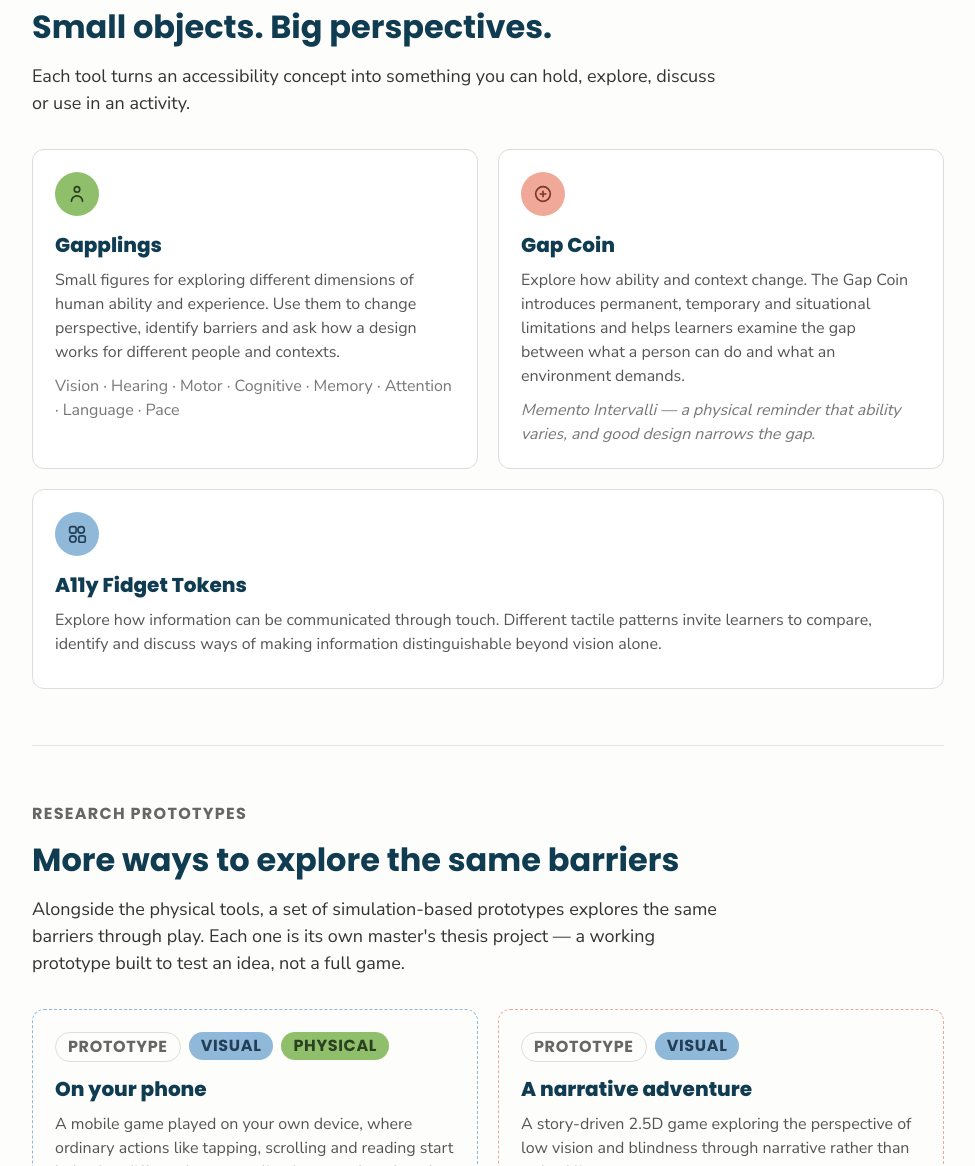
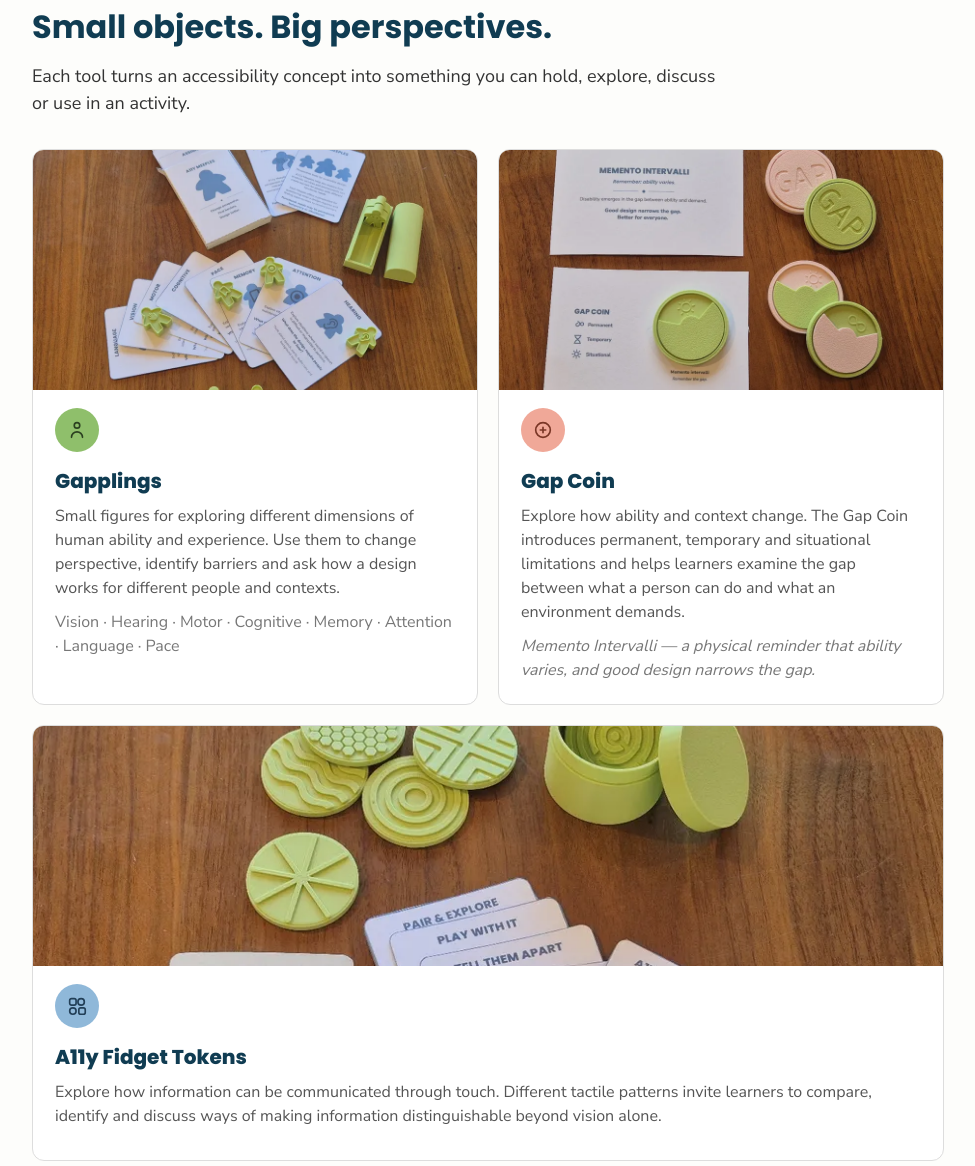
Before and after one commit to a11y-intuition-lab/a11y-intuition-lab.github.io, a plain HTML site: page index.html in a window 1280 px wide. Shown: the part 1321-2487 px from the top of the page, without its empty margins (152-1127 px from the left). Drawn offline with Linux system fonts and the light colour scheme.

Commit message:
Landing page: add photos of the physical tools to the tool cards
Each tool card now leads with a photo of the printed object and its
cards. Photos are resized to 920px WebP (~95 KB each, down from ~2 MB
PNG) and lazy-loaded. The full-width Fidget Tokens card uses a higher
focal point so the tokens stay in frame when cropped to a wide band.

Co-Authored-By: Claude Opus 5.5 <noreply@anthropic.com>

```diff
--- a/index.html
+++ b/index.html
@@ -272,6 +272,20 @@
   @media (prefers-reduced-motion: no-preference){
     .tool:hover, .tool:focus-visible{ transform:translateY(-2px); }
   }
+  /* Photo of the physical object, bleeding to the card edges */
+  .tool-photo{
+    display:block;
+    width:calc(100% + 44px);
+    margin:-22px -22px 18px;
+    aspect-ratio:3 / 2;
+    max-height:240px;
+    object-fit:cover;
+    object-position:center;
+    border-radius:10.5px 10.5px 0 0;
+    background:#eee;
+  }
+  /* The full-width card crops to a wide band, so aim it at the objects */
+  .tool-photo-high{ object-position:center 24%; }
   .tool-icon{
     width:44px;
     height:44px;
@@ -613,6 +627,8 @@
     <ul class="tools">
       <li>
         <a class="tool tool-green" href="https://github.com/a11y-intuition-lab/gapplings">
+          <img class="tool-photo" src="images/gapplings.webp" width="920" height="690" loading="lazy"
+               alt="Pale green meeple figures, each embossed with a different symbol, standing on cards labelled Language, Vision, Motor, Cognitive, Pace, Memory, Attention and Hearing, beside the printed Gapplings deck.">
           <span class="tool-icon" aria-hidden="true">
             <svg viewBox="0 0 24 24" fill="none" stroke="currentColor" stroke-width="1.8" stroke-linecap="round" stroke-linejoin="round"><circle cx="12" cy="7" r="3"/><path d="M6 20c0-3.3 2.7-6 6-6s6 2.7 6 6"/></svg>
           </span>
@@ -623,6 +639,8 @@
       </li>
       <li>
         <a class="tool tool-coral" href="https://github.com/a11y-intuition-lab/gap-coin">
+          <img class="tool-photo" src="images/gap-coin.webp" width="920" height="690" loading="lazy"
+               alt="Two pairs of Gap Coins in pink and green — one pair embossed GAP, the other showing a two-tone landscape with a sun and an infinity symbol — beside the Memento Intervalli cards.">
           <span class="tool-icon" aria-hidden="true">
             <svg viewBox="0 0 24 24" fill="none" stroke="currentColor" stroke-width="1.8" stroke-linecap="round" stroke-linejoin="round"><circle cx="12" cy="12" r="8"/><path d="M9 12h6M12 9v6"/></svg>
           </span>
@@ -633,6 +651,8 @@
       </li>
       <li>
         <a class="tool tool-blue" href="https://github.com/a11y-intuition-lab/fidget-tokens">
+          <img class="tool-photo tool-photo-high" src="images/fidget-tokens.webp" width="920" height="690" loading="lazy"
+               alt="Six pale green tokens with different raised textures — honeycomb, waves, concentric rings, a maze, cross-hatching and spokes — beside a round storage tin and the A11y Fidget Tokens cards.">
           <span class="tool-icon" aria-hidden="true">
             <svg viewBox="0 0 24 24" fill="none" stroke="currentColor" stroke-width="1.8" stroke-linecap="round" stroke-linejoin="round"><rect x="4" y="4" width="7" height="7" rx="2"/><circle cx="16.5" cy="7.5" r="3.5"/><rect x="4" y="14" width="7" height="7" rx="3.5"/><rect x="14" y="14" width="7" height="7" rx="2"/></svg>
           </span>
```
Also changed, not shown: images/fidget-tokens.webp (added), images/gap-coin.webp (added), images/gapplings.webp (added).
